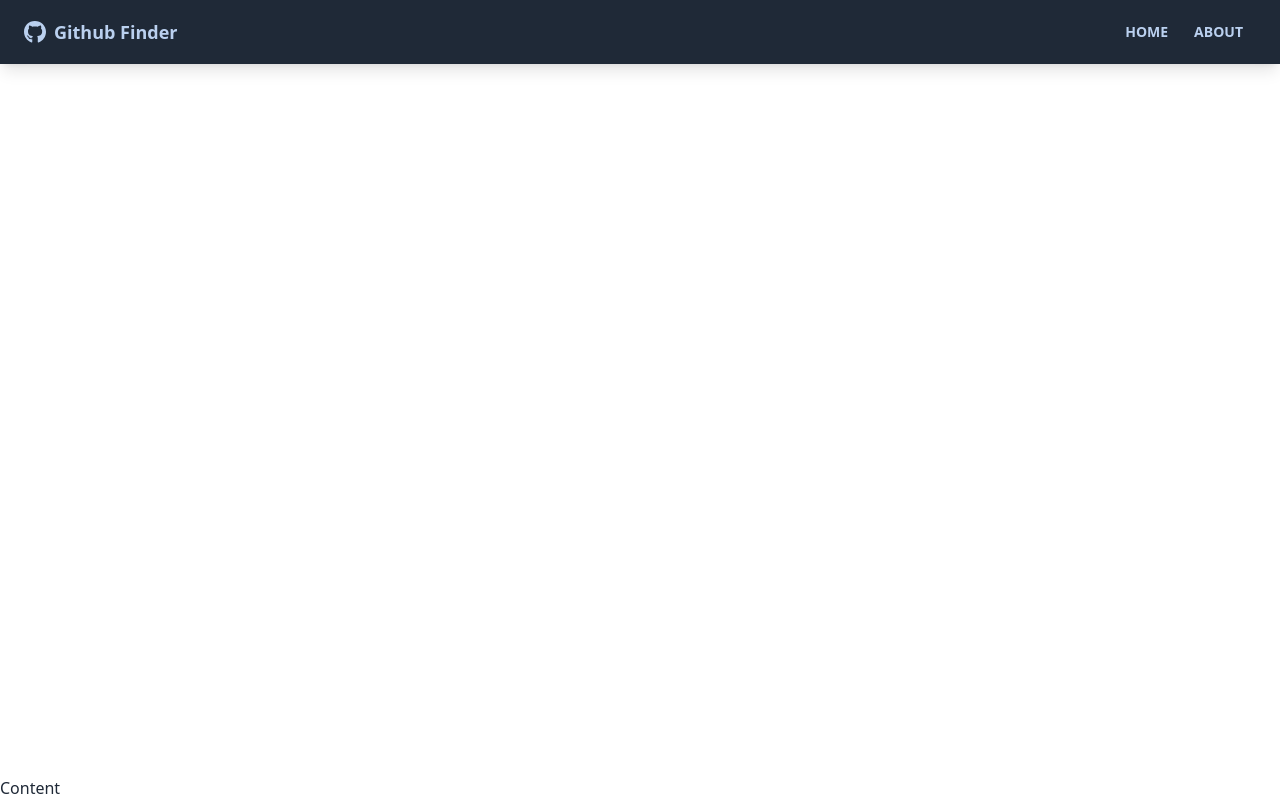
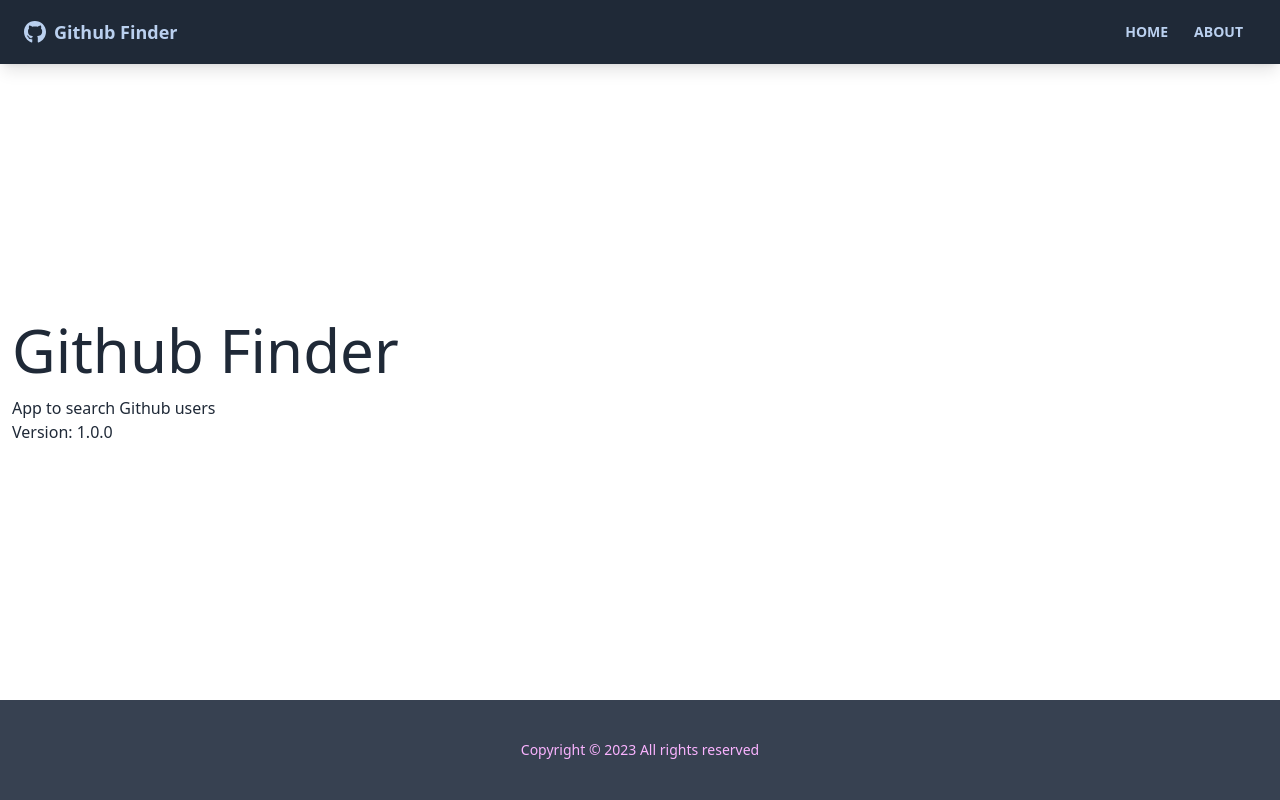
Before and after one commit to KWagner91/github-finder, a React (Vite) app: page /about in a window 1280 px wide. Built offline with nearby package versions, Linux system fonts and the light colour scheme.

Commit message:
Added Routing and Footer components

```diff
--- a/src/App.jsx
+++ b/src/App.jsx
@@ -1,12 +1,24 @@
-import { BrowserRouter as Router, Route } from 'react-router-dom';
+import { BrowserRouter as Router, Route, Routes } from 'react-router-dom';
 import Navbar from './components/layout/Navbar';
+import Footer from './components/layout/Footer';
+import Home from './pages/Home';
+import About from './pages/About';
+import NotFound from './pages/NotFound';
 
 function App() {
   return (
     <Router>
       <div className='flex flex-col justify-between h-screen'>
         <Navbar />
-        <main>Content</main>
+        <main className='container mx-auto px-3 pb-12'>
+          <Routes>
+            <Route path='/' element={<Home />} />
+            <Route path='/about' element={<About />} />
+            <Route path='/notfound' element={<NotFound />} />
+            <Route path='/*' element={<NotFound />} />
+          </Routes>
+        </main>
+        <Footer />
       </div>
     </Router>
   );
--- /dev/null
+++ b/src/components/layout/Footer.jsx
@@ -0,0 +1,14 @@
+import React from 'react';
+
+function Footer() {
+  const footerYear = new Date().getFullYear();
+  return (
+    <footer className='footer p-10 bg-gray-700 text-primary-content footer-center'>
+      <div>
+        <p>Copyright &copy; {footerYear} All rights reserved</p>
+      </div>
+    </footer>
+  );
+}
+
+export default Footer;
--- /dev/null
+++ b/src/pages/About.jsx
@@ -0,0 +1,13 @@
+import React from 'react';
+
+function About() {
+  return (
+    <div>
+      <h1 className='text-6xl mb-4'>Github Finder</h1>
+      <p>App to search Github users</p>
+      <p>Version: 1.0.0</p>
+    </div>
+  );
+}
+
+export default About;
--- /dev/null
+++ b/src/pages/Home.jsx
@@ -0,0 +1,11 @@
+import React from 'react';
+
+function Home() {
+  return (
+    <div>
+      <h1 className='text-6xl'>Welcome</h1>
+    </div>
+  );
+}
+
+export default Home;
--- /dev/null
+++ b/src/pages/NotFound.jsx
@@ -0,0 +1,22 @@
+import React from 'react';
+import { FaHome } from 'react-icons/fa';
+import { Link } from 'react-router-dom';
+
+function NotFound() {
+  return (
+    <div className='hero'>
+      <div className='text-center hero-content'>
+        <div className='max-w-lg'>
+          <h1 className='text-8xl font-bold mb-8'>Oops!</h1>
+          <p className='text-5xl mb-8'>404 - Page not found!</p>
+          <Link to='/' className='btn btn-primary btn-lg'>
+            <FaHome className='mr-2' />
+            Back to Home
+          </Link>
+        </div>
+      </div>
+    </div>
+  );
+}
+
+export default NotFound;
```
